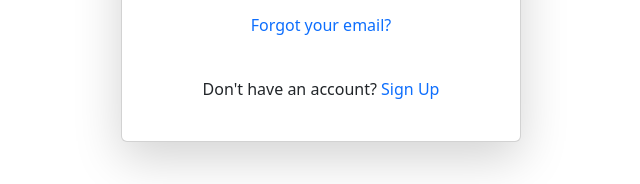
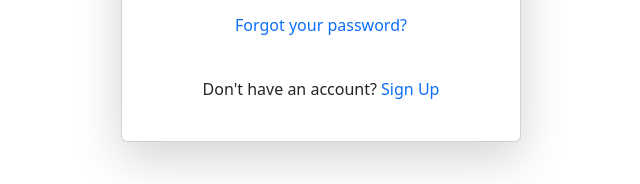
Before and after one commit to vsbrall143/expense-f, a website: page login.html in a window 1280 px wide. Shown: the part 477-661 px from the top of the page, 319-959 px from the left. Drawn offline with nearby package versions, Linux system fonts and the light colour scheme.

Commit message:
Update login.html

```diff
--- a/login.html
+++ b/login.html
@@ -22,7 +22,7 @@
                 <button type="submit" class="btn btn-primary w-100">Login</button>
             </form>
             <div class="text-center mt-3">
-              <p><a href="forgot.html" class="text-decoration-none">Forgot your email?</a></p>
+              <p><a href="forgot.html" class="text-decoration-none">Forgot your password?</a></p>
             </div>
             <div class="text-center mt-4">
                 <p>Don't have an account? <a href="signup.html" class="text-decoration-none">Sign Up</a></p>
```
